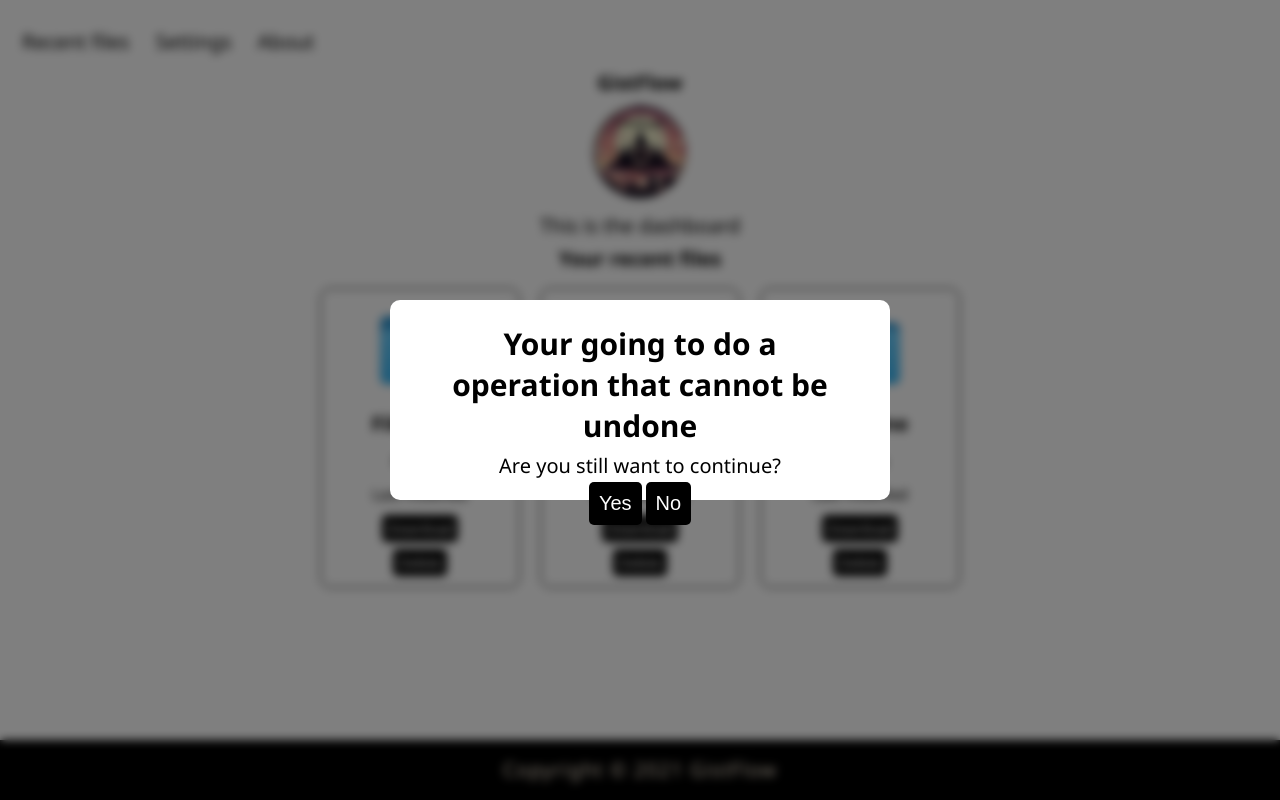
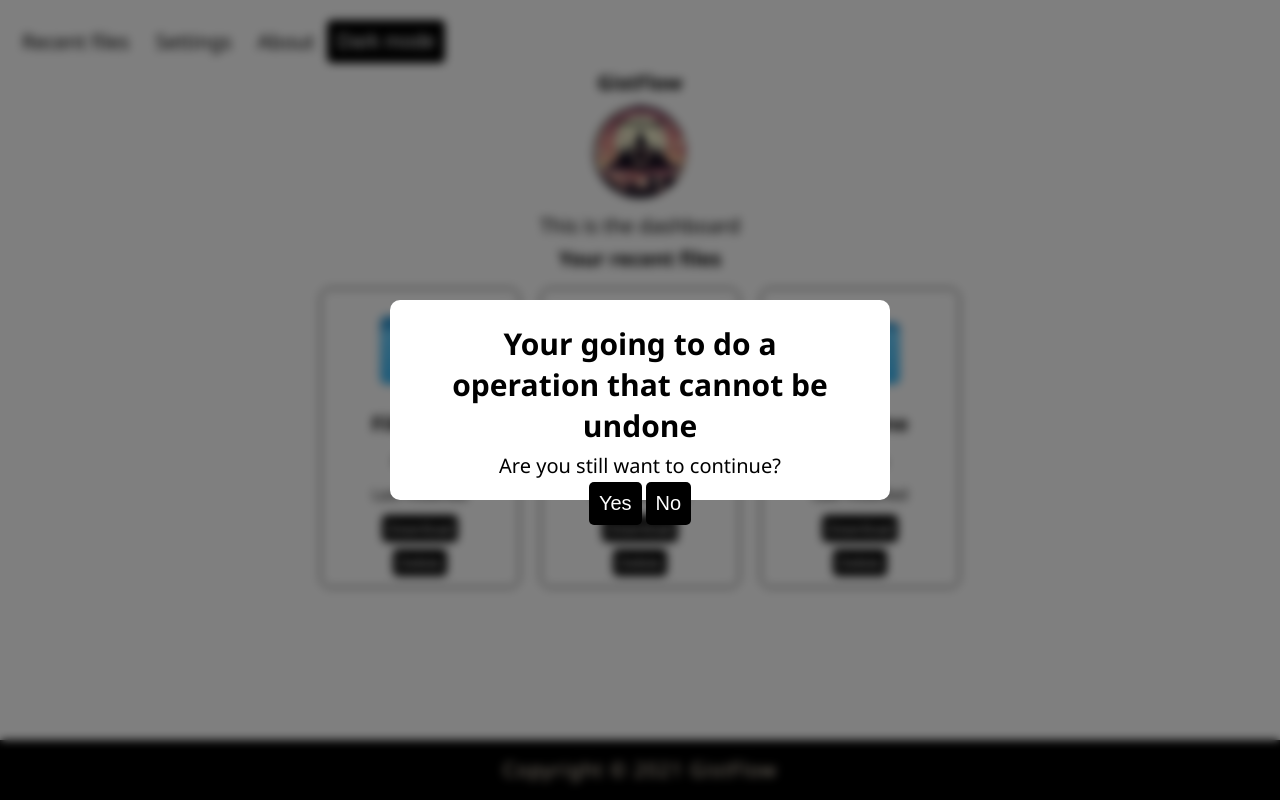
Before and after one commit to senhas-rgb/GistFlow, a browser extension: page dashboard.html in a window 1280 px wide. Drawn offline with Linux system fonts and the light colour scheme.

Commit message:
Dark mode button

```diff
--- a/css/style.css
+++ b/css/style.css
@@ -200,3 +200,23 @@ footer p:not(:hover) {
 .Visible {
   visibility: visible;
 }
+
+.navBar button {
+  font-size: 20px;
+  padding: 10px;
+  border-radius: 5px;
+  border: none;
+  background-color: black;
+  color: white;
+  cursor: pointer;
+}
+
+.navBar button:hover {
+  background-color: white;
+  color: black;
+  transition: all 1s ease-in-out;
+}
+
+.navBar button:not(:hover) {
+  transition: all 1s ease-in-out;
+}
--- a/dashboard.html
+++ b/dashboard.html
@@ -11,6 +11,7 @@
       <p>Recent files</p>
       <p>Settings</p>
       <p>About</p>
+      <button>Dark mode</button>
     </div>
     <h2 class="center">GistFlow</h2>
     <center>
```
